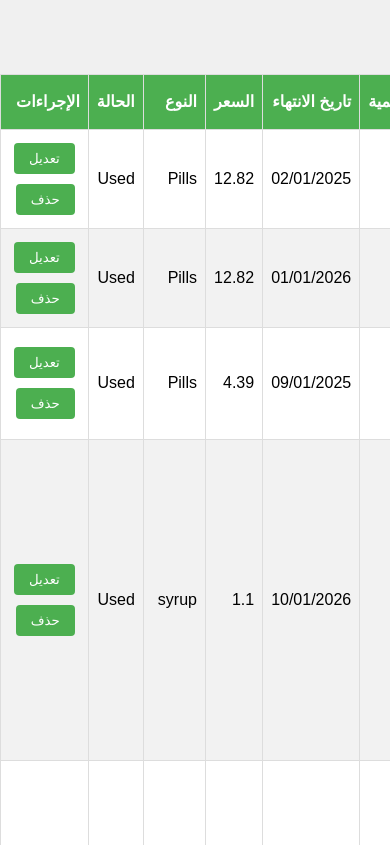
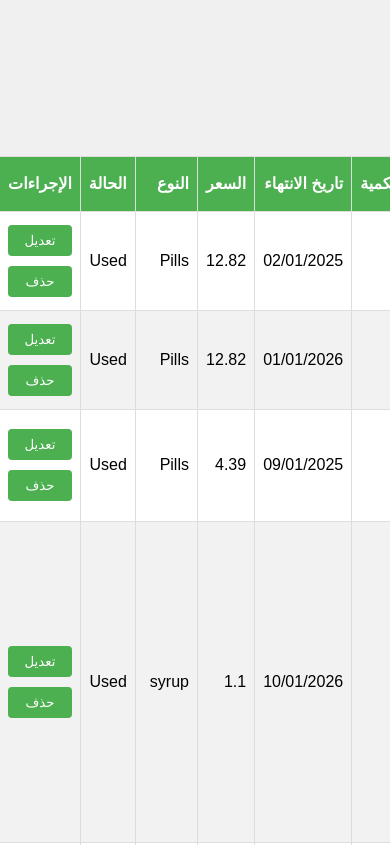
Before and after one commit to ssowan/mid, a plain HTML site: page index.html in a window 390 px wide. Shown: the part 186-1031 px from the top of the page. Drawn offline with Linux system fonts and the light colour scheme.

Commit message:
index.html

```diff
--- a/index.html
+++ b/index.html
@@ -2,11 +2,12 @@
 <html dir="rtl" lang="ar">
 <head>
     <meta charset="UTF-8">
-    <title>نظام إدارة الأدوية</title>
+    <meta name="viewport" content="width=device-width, initial-scale=1.0">
+    <title>نظام إدارة الأدوية - دار ابو هاشم</title>
     <style>
         body {
             font-family: Arial, sans-serif;
-            margin: 20px;
+            margin: 10px;
             background-color: #f0f0f0;
         }
 
@@ -56,7 +57,7 @@
 
         #medicineForm {
             background-color: white;
-            padding: 20px;
+            padding: 15px;
             border-radius: 8px;
             box-shadow: 0 0 10px rgba(0,0,0,0.1);
             margin-top: 20px;
@@ -84,6 +85,13 @@
             padding: 15px;
             background-color: white;
             border-radius: 8px;
+        }
+
+        @media (max-width: 600px) {
+            button {
+                width: 100%;
+                margin: 5px 0;
+            }
         }
     </style>
 </head>
@@ -116,7 +124,7 @@
                 <input type="text" id="englishName" required>
             </div>
             <div class="form-group">
-                <label for="recipe">الوصفة:</label>
+                <label for="recipe ">الوصفة:</label>
                 <textarea id="recipe"></textarea>
             </div>
             <div class="form-group">
@@ -556,9 +564,7 @@
   "Type": "كريم",
   "New /Used": "New"
  },
-
-
-            // أضف المزيد من الأدوية هنا
+			 // أضف المزيد من الأدوية هنا
         ];
 
         let currentMedicineIndex = -1;
@@ -622,7 +628,7 @@
                     <td>
                         <button onclick="showEditForm(${index})">تعديل</button>
                         <button onclick="deleteMedicine(${index})">حذف</button>
-                    </td>
+                    </td >
                 `;
                 tableBody.appendChild(row);
             });
```
